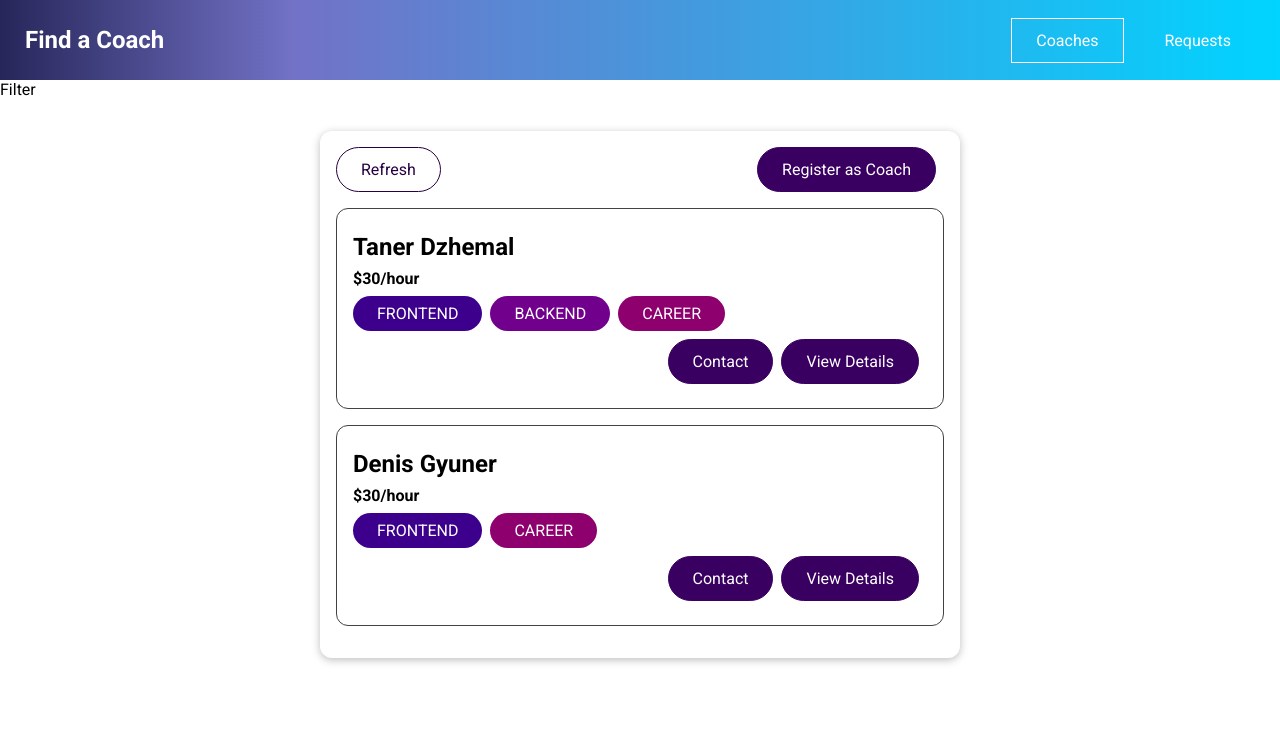
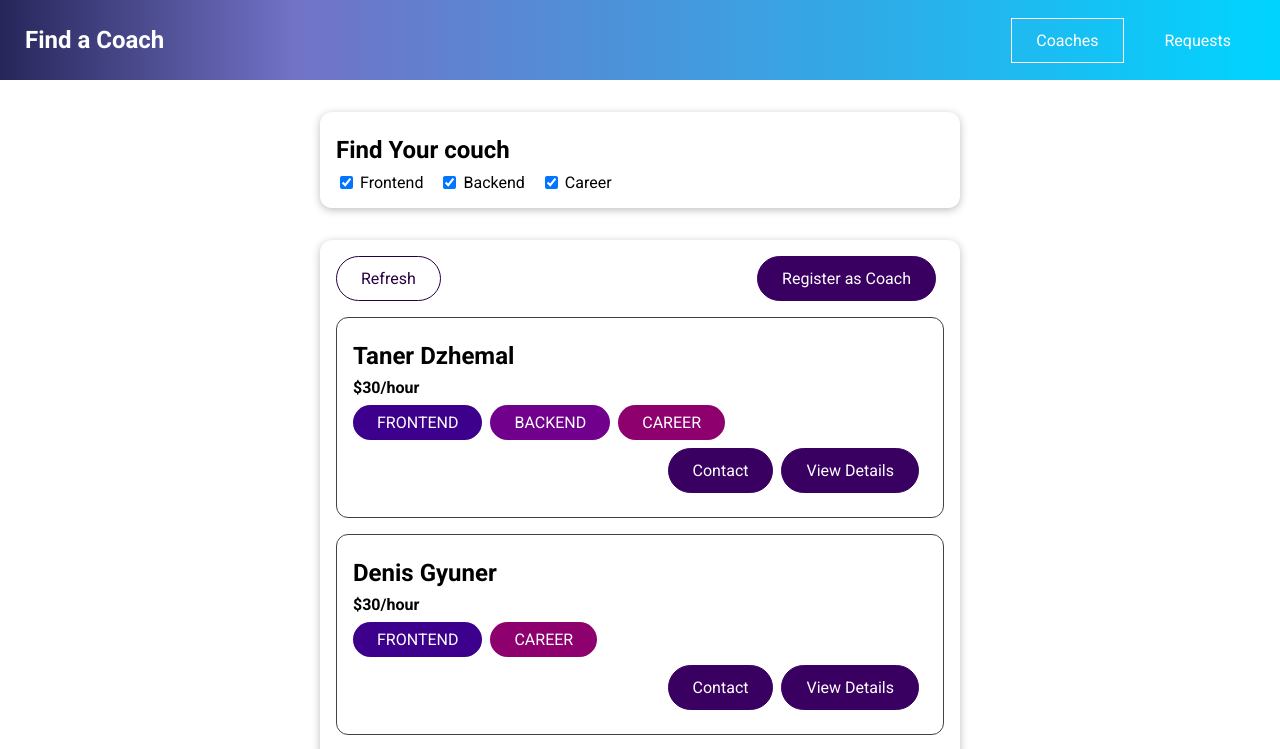
Before and after one commit to tanerdzhemal/find-teacher, a Vue app: page /coaches in a window 1280 px wide. Shown: the top 749 px of the page. Built offline with nearby package versions, Linux system fonts and the light colour scheme.

Commit message:
filter by areas added

```diff
--- /dev/null
+++ b/src/components/coaches/CoachFilter.vue
@@ -0,0 +1,67 @@
+<template>
+  <base-card>
+    <h2>Find Your couch</h2>
+    <span class="filter-option">
+      <input type="checkbox" id="frontend" checked @change="setFilter" />
+      <label for="frontend">Frontend</label>
+    </span>
+    <span class="filter-option">
+      <input type="checkbox" id="backend" checked @change="setFilter" />
+      <label for="backend">Backend</label>
+    </span>
+    <span class="filter-option">
+      <input type="checkbox" id="career" checked @change="setFilter" />
+      <label for="career">Career</label>
+    </span>
+  </base-card>
+</template>
+
+<script>
+export default {
+  emits: ['change-filter'],
+  data() {
+    return {
+      filters: {
+        frontend: true,
+        backend: true,
+        career: true,
+      },
+    };
+  },
+  methods: {
+    setFilter(event) {
+      const inputId = event.target.id;
+      const isActive = event.target.checked;
+      const updatedFilters = {
+        ...this.filters,
+        [inputId]: isActive,
+      };
+      this.filters = updatedFilters;
+      this.$emit('change-filter', updatedFilters);
+    },
+  },
+};
+</script>
+
+<style scoped>
+h2 {
+  margin: 0.5rem 0;
+}
+
+.filter-option {
+  margin-right: 1rem;
+}
+
+.filter-option label,
+.filter-option input {
+  vertical-align: middle;
+}
+
+.filter-option label {
+  margin-left: 0.25rem;
+}
+
+.filter-option.active label {
+  font-weight: bold;
+}
+</style>
--- a/src/pages/coaches/CoachesList.vue
+++ b/src/pages/coaches/CoachesList.vue
@@ -1,5 +1,7 @@
 <template>
-  <section>Filter</section>
+  <section>
+    <coach-filter @change-filter="setFilters"></coach-filter>
+  </section>
   <section>
     <base-card>
       <div class="controls">
@@ -25,20 +27,45 @@
 <script>
 import CoachItem from '../../components/coaches/CoachItem.vue';
 import BaseCard from '../../components/ui/BaseCard.vue';
+import CoachFilter from '../../components/coaches/CoachFilter.vue';
 export default {
   components: {
     CoachItem,
     BaseCard,
+    CoachFilter,
   },
   data() {
-    return {};
+    return {
+      activeFilters: {
+        frontend: true,
+        backend: true,
+        career: true,
+      },
+    };
   },
   computed: {
     filteredCoaches() {
-      return this.$store.getters['coaches/coaches'];
+      const coaches = this.$store.getters['coaches/coaches'];
+      return coaches.filter((coach) => {
+        if (this.activeFilters.frontend && coach.areas.includes('frontend')) {
+          return true;
+        }
+        if (this.activeFilters.backend && coach.areas.includes('backend')) {
+          return true;
+        }
+        if (this.activeFilters.career && coach.areas.includes('career')) {
+          return true;
+        }
+        return false;
+      });
     },
     hasCoaches() {
       return this.$store.getters['coaches/hasCoaches'];
+    },
+  },
+  methods: {
+    setFilters(updatedFilters) {
+      this.activeFilters = updatedFilters;
     },
   },
 };
--- a/src/store/modules/coaches/index.js
+++ b/src/store/modules/coaches/index.js
@@ -25,6 +25,22 @@
             'I am Denis Gyuner and as a senior developer in a big tech company, I can help you get your first job or progress in your current role.',
           hourlyRate: 30,
         },
+        {
+          id: 'c3',
+          firstName: 'Test',
+          lastName: 'Career',
+          areas: ['career'],
+          description: 'TEST DESCRIPTION Career',
+          hourlyRate: '90',
+        },
+        {
+          id: 'c4',
+          firstName: 'Test',
+          lastName: 'FrontEnd',
+          areas: ['frontend'],
+          description: 'TEST DESCRIPTION frontend',
+          hourlyRate: '150',
+        },
       ],
     };
   },
```
